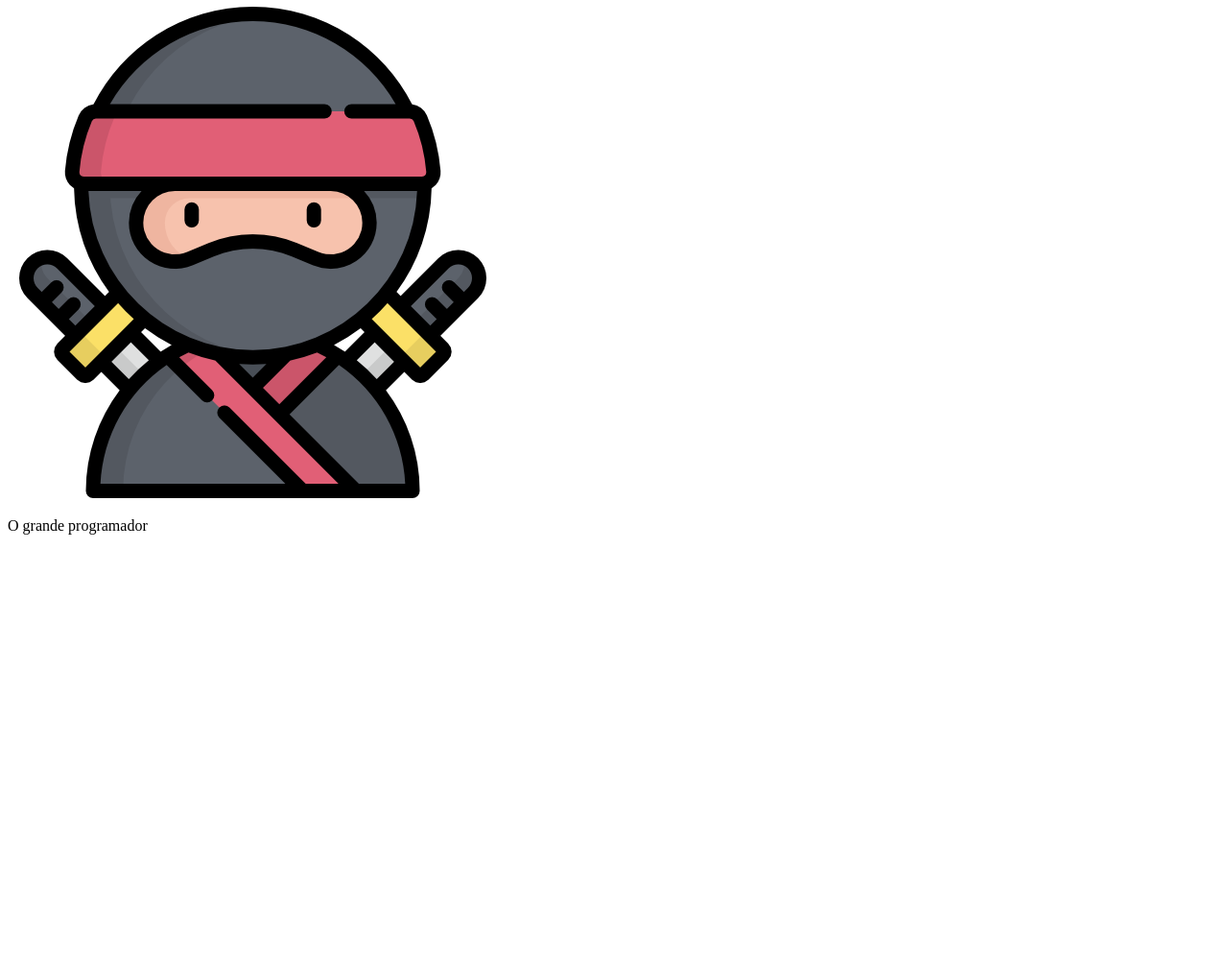
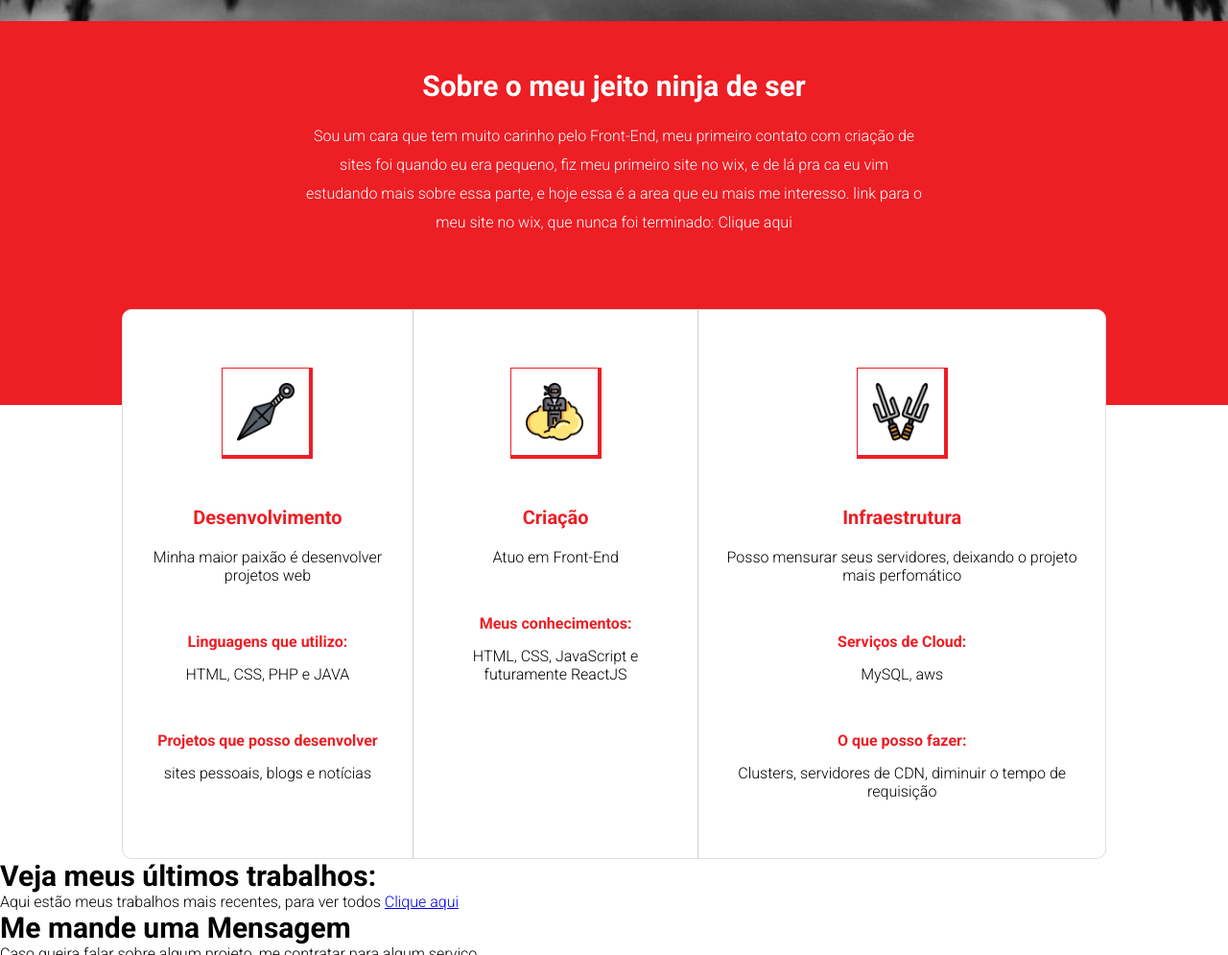
Before and after one commit to RobertoJSJTV/HTML5eCSS3Flexbox-Responsivo, a plain HTML site: page index.html in a window 1280 px wide. Shown: the part 718-1713 px from the top of the page at 96% size. Before the commit the page ends 1291 px from the top, so only its background shows below. Drawn offline with Linux system fonts and the light colour scheme.

Commit message:
adicoes de pastas

```diff
--- a/css/style.css
+++ b/css/style.css
@@ -0,0 +1,164 @@
+body, p, h1, h2, input, textarea{
+    margin: 0;
+    font-family: Roboto;
+}
+h2{
+    font-size: 30px;
+}
+
+/* navbar */
+#navbar{
+    background-color: #ED1E24;
+    color: #FFF;
+    padding: 0 15px;
+    height: 60px;
+}
+
+#navbar h2, #navbar ul, #navbar-list li, #navbar nav{
+    display: inline-block;
+}
+
+#navbar h2 {
+    margin: 0;
+    line-height: 60px;
+    margin-left: 55px;
+}
+
+#navbar img {
+    height: 40px;
+    transform: rotate(45deg);
+    position: absolute;
+    top: 10px;
+}
+
+#navbar nav {
+float: right;
+}
+#navbar ul {
+    margin-top: 22px;
+}
+
+#navbar li {
+    margin: 0 10px;
+}
+
+#navbar-list li a {
+    text-decoration: none;
+    color: #FFF;
+}
+#navbar-list li a:hover{
+    border-bottom: 1px solid #FFF;
+}
+
+/*banner */
+
+#main-banner {
+    height: 70vh;
+    background-image: url(../img/bg-projeto.jpg);
+    background-size: cover;
+    padding-top: 15vh;
+}
+
+#banner-info{
+    width: 40%;
+    margin-right: auto;
+    margin-left: auto;
+    text-align: center;
+    color: #FFF;
+    padding: 50px;
+}
+
+#banner-info img {
+    height: 120px;
+    border-radius: 50%;
+    background-color: #ED1E24;
+    margin-top: 30px;
+    margin-bottom: 30px;
+}
+
+#banner-info p {
+    background-color: #ED1E24;
+    font-weight: bold;
+    width: 200px;
+    margin-right: auto;
+    margin-left: auto;
+    padding: 15px;
+}
+
+/* about */
+
+#about-section {
+    text-align: center;
+    background-color: #ED1E24;
+    color: #FFF;
+    padding-top: 50px;
+    height: 350px;
+}
+
+#about-section a {
+    text-decoration: none;
+    color: #FFF;
+}
+#about-section a:hover {
+    border-bottom: 1px solid #FFF;
+}
+
+#about-section h2 {
+    margin-bottom: 20px;
+}
+
+#about-section p {
+    max-width: 650px;
+    margin-right: auto;
+    margin-left: auto;
+    line-height: 30px;
+}
+
+/* Skills */
+
+#skills-section {
+    margin-top: -100px;
+    background-color: #FFF;
+    width: 80%;
+    margin-right: auto;
+    margin-left: auto;
+    border: 1px solid #DDD;
+    border-radius: 10px;
+}
+
+#skills-section .container {
+    display: flex;
+    flex-direction: row;
+    justify-content: center;
+}
+
+.skills-container {
+    flex: 1 1 1;
+    text-align: center;
+    padding: 60px 25px;
+}
+.central {
+    border-left: 1px solid #ccc;
+    border-right: 1px solid #ccc;
+}
+
+.skills-container h3 {
+    color: #ED1E24;
+    font-size: 20px;
+}
+
+.skills-container img {
+    height: 60px;
+    padding: 15px;
+    margin-bottom: 25px;
+    border-top: 1px solid #ED1E24;
+    border-left: 1px solid #ED1E24;
+    border-bottom: 4px solid #ED1E24;
+    border-right: 4px solid #ED1E24;
+}
+.skills-container .subtitle{
+    font-weight: bold;
+    color: #ED1E24;
+    margin-top: 50px;
+    margin-bottom: 15px;
+}
--- a/index.html
+++ b/index.html
@@ -5,6 +5,9 @@
     <meta charset="UTF-8">
     <meta http-equiv="X-UA-Compatible" content="IE=edge">
     <meta name="viewport" content="width=device-width, initial-scale=1.0">
+    <link rel="preconnect" href="https://fonts.googleapis.com">
+    <link rel="preconnect" href="https://fonts.gstatic.com" crossorigin>
+    <link href="https://fonts.googleapis.com/css2?family=Roboto:wght@300;700&display=swap" rel="stylesheet">
     <link rel="stylesheet" href="css/style.css">
     <title>Meu Portifólio</title>
 </head>
@@ -13,11 +16,11 @@
 
     <!-- Navbar -->
 
-    <header>
+    <header id="navbar">
         <img src="img/shuriken.png" alt="Logo da Página">
         <h2>Roberto josé da Silva Júnior</h2>
         <nav>
-            <ul id="navbar-ist">
+            <ul id="navbar-list">
                 <li><a href="#">Sobre</a></li>
                 <li><a href="#">Projetos</a></li>
                 <li><a href="#">Contatos</a></li>
@@ -27,15 +30,81 @@
     <!-- fim Navbar -->
     <!-- Banner Início -->
     <main>
-        <div id="banner-info">
+        <div id="main-banner">
             <div id="banner-info">
                 <h1>Olá, eu sou Roberto josé</h1>
                 <img src="img/ninja.png" alt="Perfil ninja">
                 <p>O grande programador</p>
             </div>
         </div>
+        <!-- Fim do Banner-->
+        <!-- about inicio -->
+        <section id="about-section">
+            <h2>Sobre o meu jeito ninja de ser</h2>
+            <p>Sou um cara que tem muito carinho pelo Front-End, meu primeiro contato com criação de sites foi quando eu era pequeno, fiz meu primeiro site no wix,
+                e de lá pra ca eu vim estudando mais sobre essa parte, e hoje essa é a area que eu mais me interesso.
+                link para o meu site no wix, que nunca foi terminado: <a href="https://minecraftzikabrpt.wixsite.com/rwx-games" target="_blank">Clique aqui</a>
+            </p>
+        </section>
+        <!-- about fim -->
     </main>
-    <!-- Fim do Banner-->
+    <!-- Skills inicio -->
+    <section id="skills-section">
+        <div class="container">
+            <div class="skills-container">
+                <img src="img/weapon1.png" alt="weapons">
+                <h3>Desenvolvimento</h3>
+                <p>Minha maior paixão é desenvolver projetos web</p>
+                <p class="subtitle">Linguagens que utilizo:</p>
+                <p>HTML, CSS, PHP e JAVA</p>
+                <p class="subtitle">Projetos que posso desenvolver</p>
+                <p>sites pessoais, blogs e notícias</p>
+            </div>
+            <div class="skills-container central">
+                <img src="img/weapon2.png" alt="weapons">
+                <h3>Criação</h3>
+                <p>Atuo em Front-End</p>
+                <p class="subtitle">Meus conhecimentos:</p>
+                <p>HTML, CSS, JavaScript e futuramente ReactJS</p>
+            </div>
+            <div class="skills-container">
+                <img src="img/weapon3.png" alt="weapons">
+                <h3>Infraestrutura</h3>
+                <p>Posso mensurar seus servidores, deixando o projeto mais perfomático</p>
+                <p class="subtitle">Serviços de Cloud:</p>
+                <p>MySQL, aws</p>
+                <p class="subtitle">O que posso fazer:</p>
+                <p>Clusters, servidores de CDN, diminuir o tempo de requisição</p>
+            </div>
+        </div>
+    </section>
+    <!-- Skills Fim -->
+    <!-- Jobs inicio-->
+    <section id="jobs-section">
+        <h2>Veja meus últimos trabalhos:</h2>
+        <p>Aqui estão meus trabalhos mais recentes, para ver todos <a href="https://github.com/RobertoJSJTV">Clique aqui</a></p>
+        <div class="job-container">
+            <div class="job-box proj1"></div>
+            <div class="job-box proj2"></div>
+            <div class="job-box proj3"></div>
+        </div>
+    </section>
+    <!-- Jobs Fim -->
+    <!-- footer inicio-->
+    <footer>
+        <h2>Me mande uma Mensagem</h2>
+        <p>Caso queira falar sobre algum projeto, me contratar para algum serviço</p>
+        <img src="img/ninja.png" alt="Perfil ninja">
+        <form action="" method="">
+            <input type="text" name="name" placeholder="Seu nome">
+            <input type="text" name="email" placeholder="Seu email">
+            <textarea name="msg" placeholder="Digite uma mensagem"></textarea>
+            <input type="submit" value="enviar">
+        </form>
+        <p>Desenvolvido por <span class="detail">Roberto josé</span></p>
+    </footer>
+    <!-- Footer fim-->
+
 </body>
 
 </html>
```
